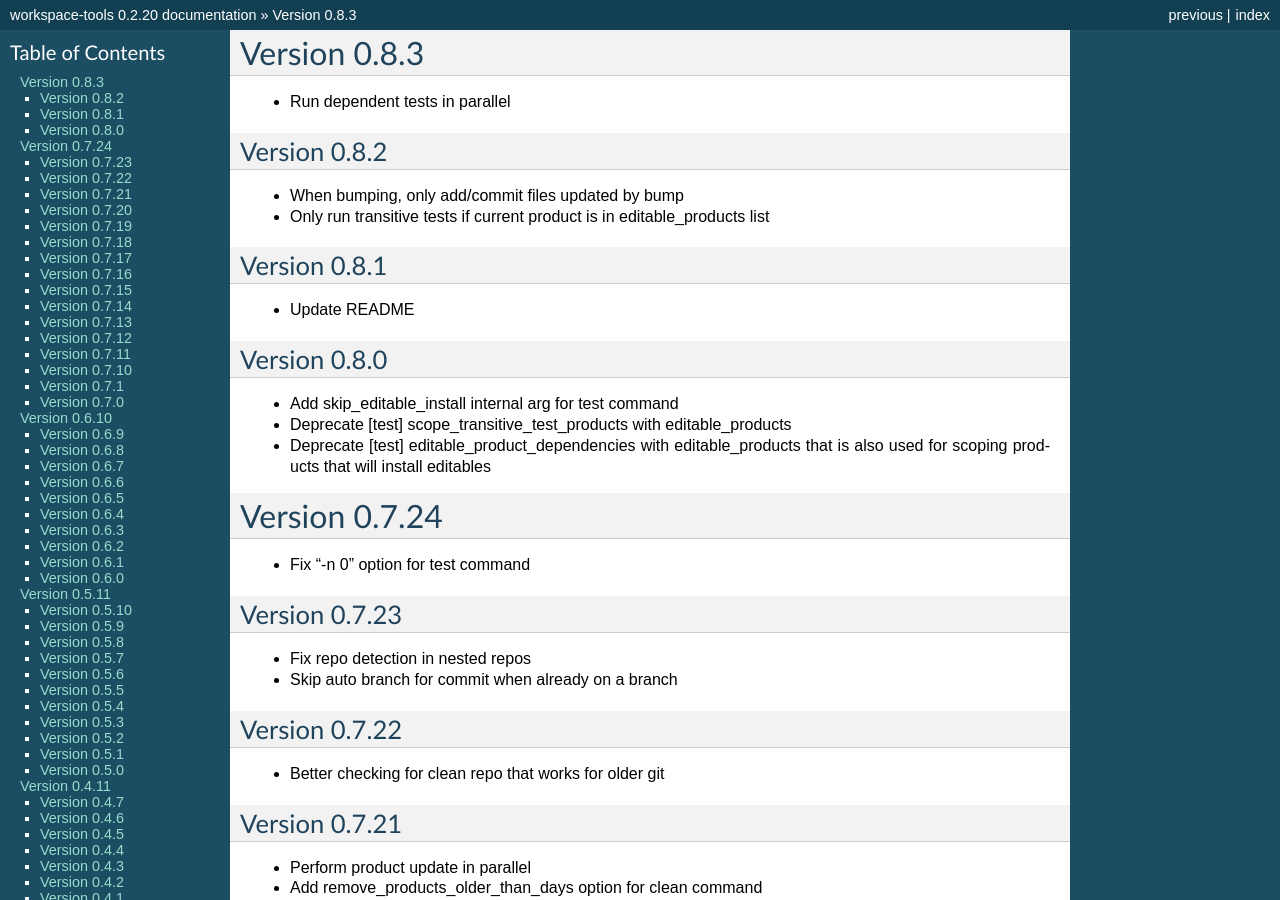
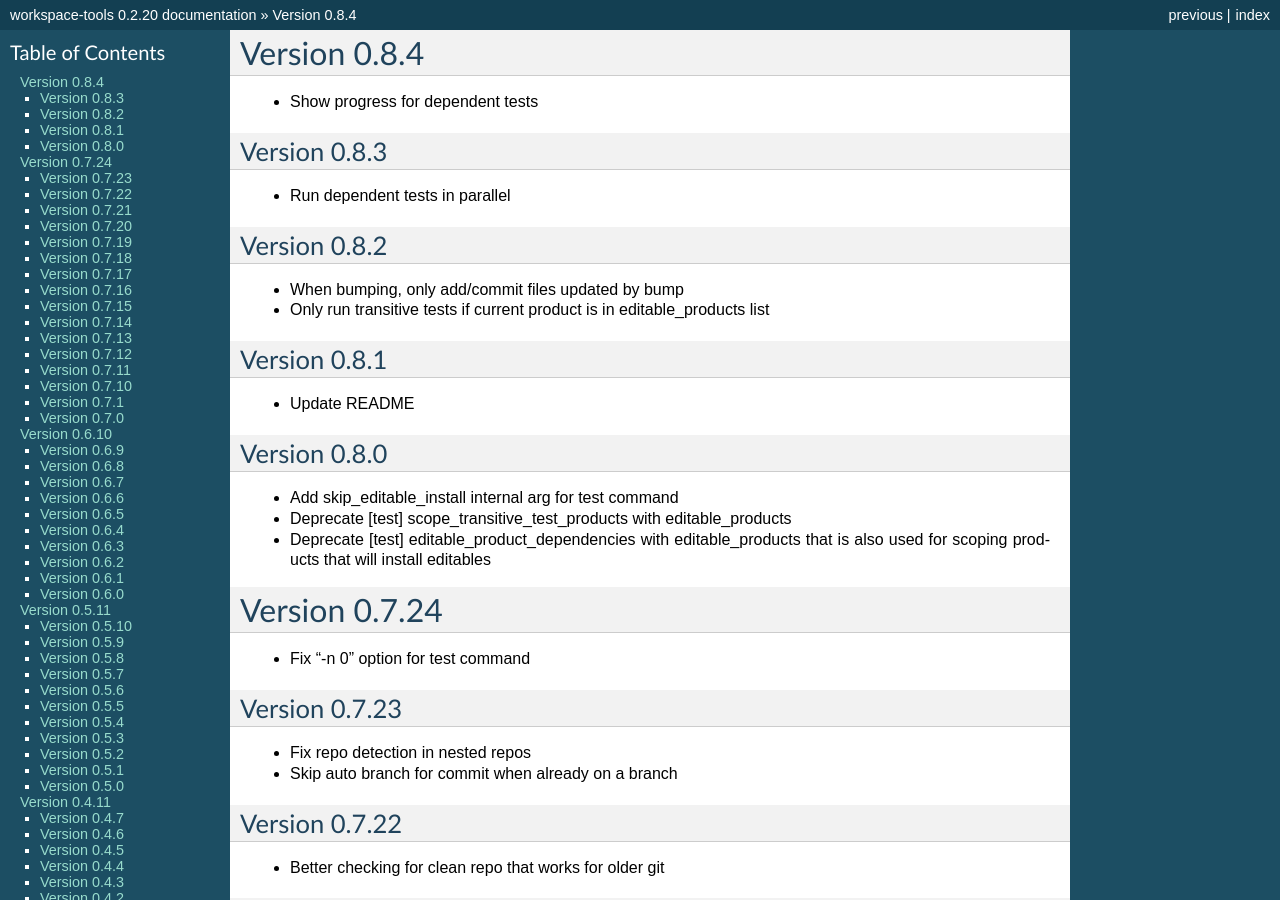
Before and after one commit to maxzheng/workspace-tools, a Sphinx documentation site: the page built from docs/CHANGELOG.rst, in a window 1280 px wide and 900 px high. Built offline with Sphinx 7.4.7, drawn with Linux system fonts in a browser that asks for light colours; some of the changed text lies outside the part shown.

Commit message:
Publish version 0.8.4

```diff
--- a/docs/CHANGELOG.rst
+++ b/docs/CHANGELOG.rst
@@ -1,5 +1,10 @@
+Version 0.8.4
+================================================================================
+
+* Show progress for dependent tests
+
 Version 0.8.3
-================================================================================
+--------------------------------------------------------------------------------
 
 * Run dependent tests in parallel
 
--- a/setup.py
+++ b/setup.py
@@ -10,7 +10,7 @@ def find_files(path):
 
 setuptools.setup(
   name='workspace-tools',
-  version='0.8.3',
+  version='0.8.4',
 
   author='Max Zheng',
   author_email='maxzheng.os @t gmail.com',
```
